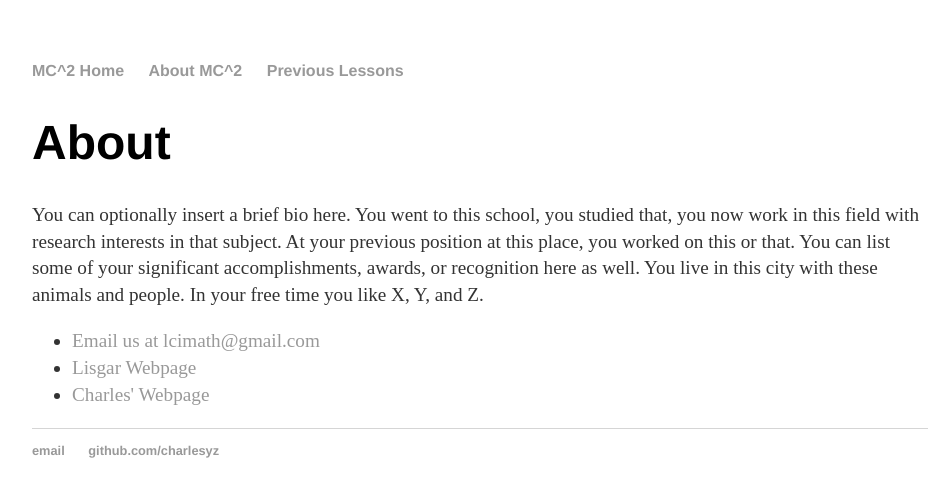
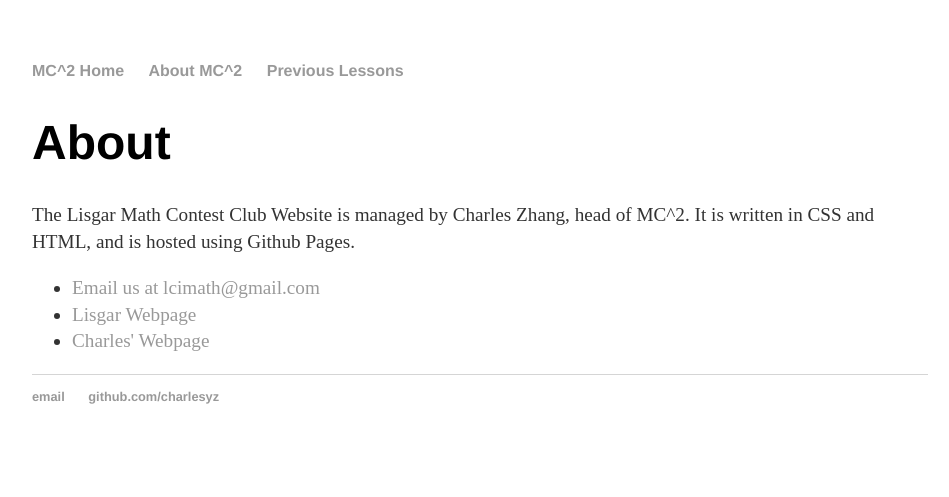
Before and after one commit to charlesyz/Math-Contest-Club, a Jekyll site: the page built from about/index.html, in a window 1280 px wide. Shown: the top 497 px of the page, without its empty margins (160-1109 px from the left). Built offline with Jekyll 4.4.1, drawn with Linux system fonts in a browser that asks for light colours.

Commit message:
Update index.html

```diff
--- a/about/index.html
+++ b/about/index.html
@@ -5,7 +5,7 @@ title: About MC^2
 
 		<div class="about">
 			<h1>About</h1>
-			<p>You can optionally insert a brief bio here. You went to this school, you studied that, you now work in this field with research interests in that subject. At your previous position at this place, you worked on this or that. You can list some of your significant accomplishments, awards, or recognition here as well. You live in this city with these animals and people. In your free time you like X, Y, and Z.</p>
+			<p>The Lisgar Math Contest Club Website is managed by Charles Zhang, head of MC^2. It is written in CSS and HTML, and is hosted using Github Pages.</p>
 
 			<ul class="contacts">
 				<li><a href="mailto:lcimath@gmail.com">Email us at lcimath@gmail.com</a></li>
```
